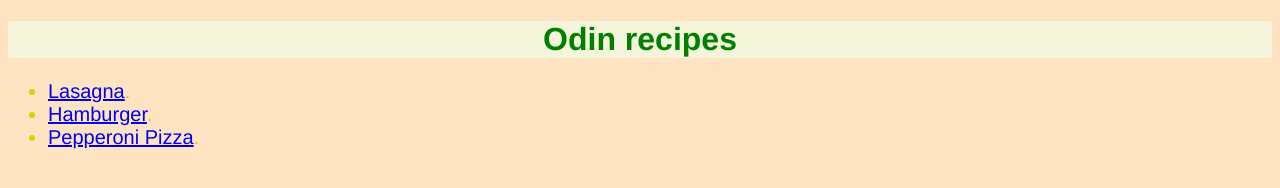
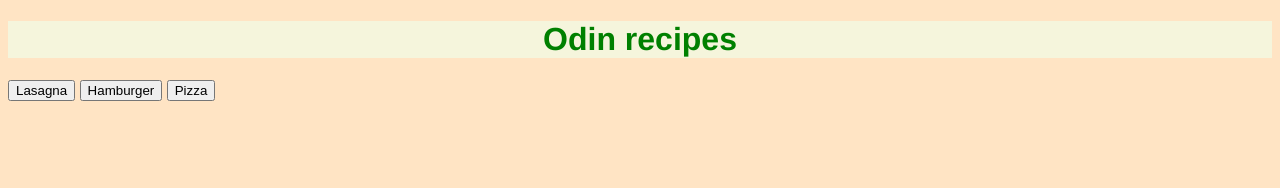
Before and after one commit to vuckoviic/odin-recipes, a plain HTML site: page index.html in a window 1280 px wide. Drawn offline with Linux system fonts and the light colour scheme.

Commit message:
Created special buttons for every recipe

```diff
--- a/index.html
+++ b/index.html
@@ -8,11 +8,11 @@
 </head>
 <body>
     <h1 id="main-page-h1">Odin recipes</h1>
-    <ul class="list unordered">
-        <li class="li"><a href="recipes/lasagna.html">Lasagna</a>.</li>
-        <li class="li"><a href="recipes/hamburger.html">Hamburger</a>.</li>
-        <li class="li"><a href="recipes/pizza.html">Pepperoni Pizza</a>.</li>
-    </ul>
+    <a href="pages/lasagna.html"><button>Lasagna</button></a>
+    <a href="pages/hamburger.html"><button>Hamburger</button></a>
+    <a href="pages/pizza.html"><button>Pizza</button></a>
+
+
 
 </body>
 </html>
--- a/style.css
+++ b/style.css
@@ -73,3 +73,5 @@ body{
     font-size: 16px;
     font-weight: bold;
 }
+
+a {text-decoration: none;}
```
